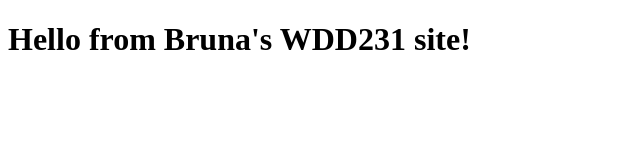
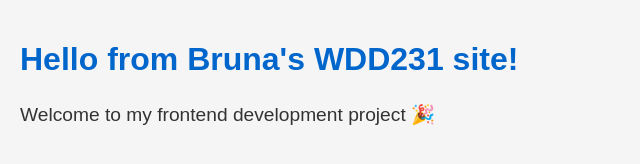
Before and after one commit to brunastockett7/wdd231, a plain HTML site: page index.html in a window 1280 px wide. Shown: the whole page, without its empty margins (0-640 px from the left). Drawn offline with nearby package versions, Linux system fonts and the light colour scheme.

Commit message:
Added styles folder and main.css

```diff
--- a/index.html
+++ b/index.html
@@ -3,8 +3,15 @@
 <head>
   <meta charset="UTF-8" />
   <title>WDD 231</title>
+
+  <!-- Normalize CSS (always comes first) -->
+  <link rel="stylesheet" href="https://cdnjs.cloudflare.com/ajax/libs/normalize/8.0.1/normalize.min.css">
+
+  <!-- Your own custom CSS -->
+  <link rel="stylesheet" href="styles/main.css">
 </head>
 <body>
   <h1>Hello from Bruna's WDD231 site!</h1>
+  <p>Welcome to my frontend development project 🎉</p>
 </body>
 </html>
--- /dev/null
+++ b/styles/main.css
@@ -0,0 +1,19 @@
+/* Basic page setup */
+body {
+    background-color: #f5f5f5;
+    font-family: Arial, sans-serif;
+    padding: 20px;
+    color: #333;
+  }
+
+  /* Heading style */
+  h1 {
+    color: #0066cc;
+    font-size: 2rem;
+  }
+
+  /* Paragraph style */
+  p {
+    font-size: 1.2rem;
+    line-height: 1.6;
+  }
```
